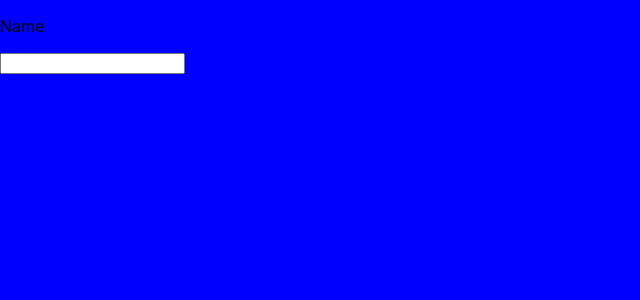
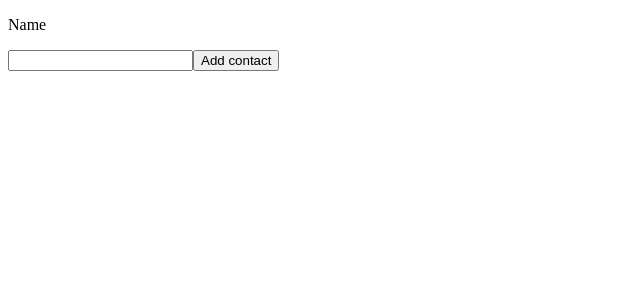
Before and after one commit to AnnaIstochnikova/goit-react-hw-02-phonebook, a React (Create React App) app: page / in a window 1280 px wide. Shown: the top 300 px of the page, without its empty margins (0-640 px from the left). Built offline with nearby package versions, Linux system fonts and the light colour scheme.

Commit message:
Appearance of each contact after click on submit button

```diff
--- a/src/components/App.jsx
+++ b/src/components/App.jsx
@@ -5,7 +5,7 @@ import { Phonebook } from './phonebook/phonebook';
 export const App = () => {
   return (
     <div>
-      <Phonebook />
+      <Phonebook onSubmit={value => console.log(value)} name={''} />
     </div>
   );
 };
--- a/src/components/phonebook/phonebook.js
+++ b/src/components/phonebook/phonebook.js
@@ -1,23 +1,69 @@
 import React, { Component } from 'react';
 
-export class Phonebook extends Component {
-  state = {
+const INITIAL_STATE = {
   contacts: [],
   name: '',
 };
+export class Phonebook extends Component {
+  state = { contacts: [], name: '' };
+
+  //   handleChange = event => {
+  //     this.setState({ name: event.currentTarget.form.elements.value });
+  //   };
+
+  handleSubmit = event => {
+    event.preventDefault();
+    const form = event.currentTarget;
+    const name = form.elements.name.value;
+    //this.props.onSubmit({ ...this.state });
+    //this.handleChange();
+    this.setState(prevState => {
+      const newAndOldContacts = [...prevState.contacts, name];
+      return {
+        contacts: newAndOldContacts,
+        name: name,
+      };
+    });
+    //this.reset();
+    console.log(this.state);
+    // return (
+    //   <>
+    //     <Input name={this.state.name} />
+    //   </>
+    //);
+  };
+
+  //   reset = () => {
+  //     this.setState({ ...INITIAL_STATE });
+  //   };
 
   render() {
     return (
       <>
+        <form onSubmit={this.handleSubmit}>
           <p>Name</p>
           <input
             type="text"
             name="name"
-          pattern="^[a-zA-Zа-яА-Я]+(([' -][a-zA-Zа-яА-Я ])?[a-zA-Zа-яА-Я]*)*$"
+            // pattern="^[a-zA-Zа-яА-Я]+(([' -][a-zA-Zа-яА-Я ])?[a-zA-Zа-яА-Я]*)*$"
             title="Name may contain only letters, apostrophe, dash and spaces. For example Adrian, Jacob Mercer, Charles de Batz de Castelmore d'Artagnan"
             required
           />
+          <button type="submit">Add contact</button>
+          {}
+          <NamesList allContacts={this.state.contacts} />
+        </form>
       </>
     );
   }
 }
+
+const NamesList = ({ allContacts, name, id }) => {
+  //allContacts.map(contact => console.log(contact));
+  const listItems = allContacts.map(contact => (
+    <li key={7}>
+      <p>{contact}</p>
+    </li>
+  ));
+  return <ul>{listItems}</ul>;
+};
--- a/src/index.js
+++ b/src/index.js
@@ -1,7 +1,7 @@
 import React from 'react';
 import ReactDOM from 'react-dom/client';
 import { App } from 'components/App';
-import './index.scss';
+// import './index.scss';
 
 ReactDOM.createRoot(document.getElementById('root')).render(
   <React.StrictMode>
```
Lines whose indentation alone changed are shown as unchanged.
